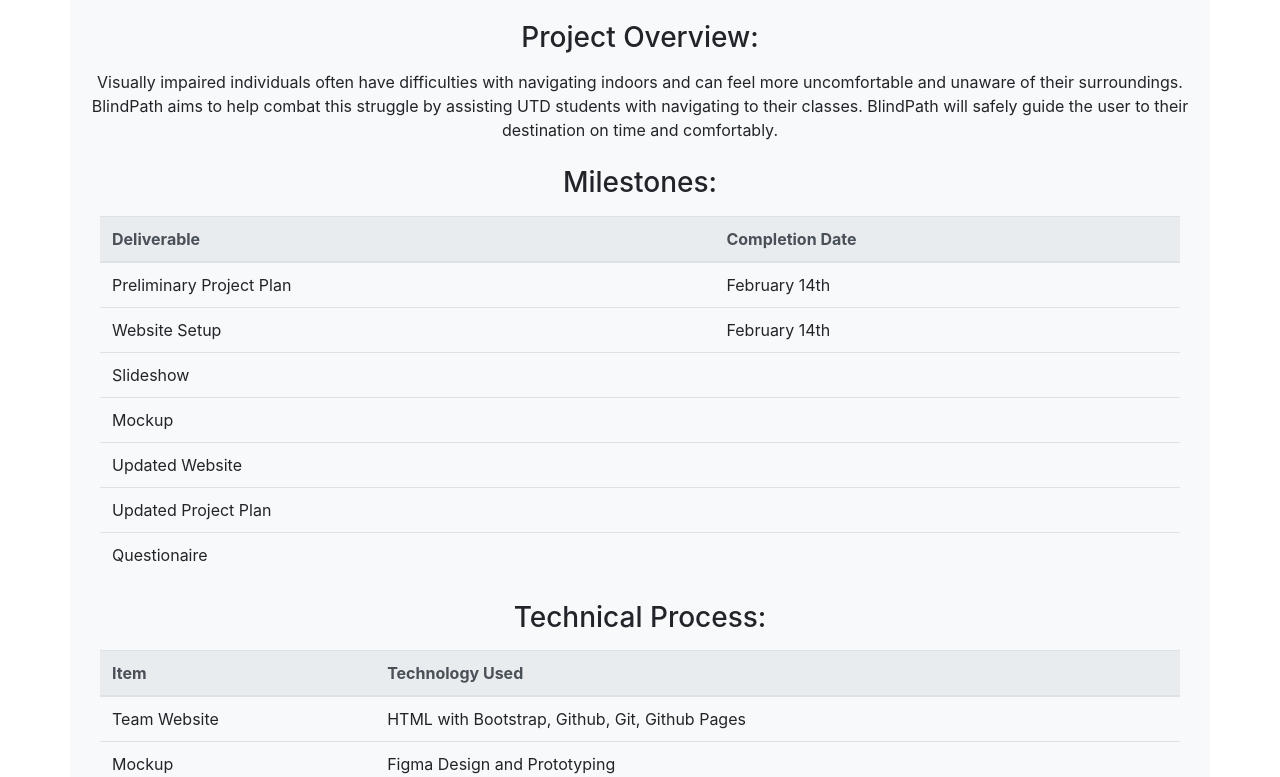
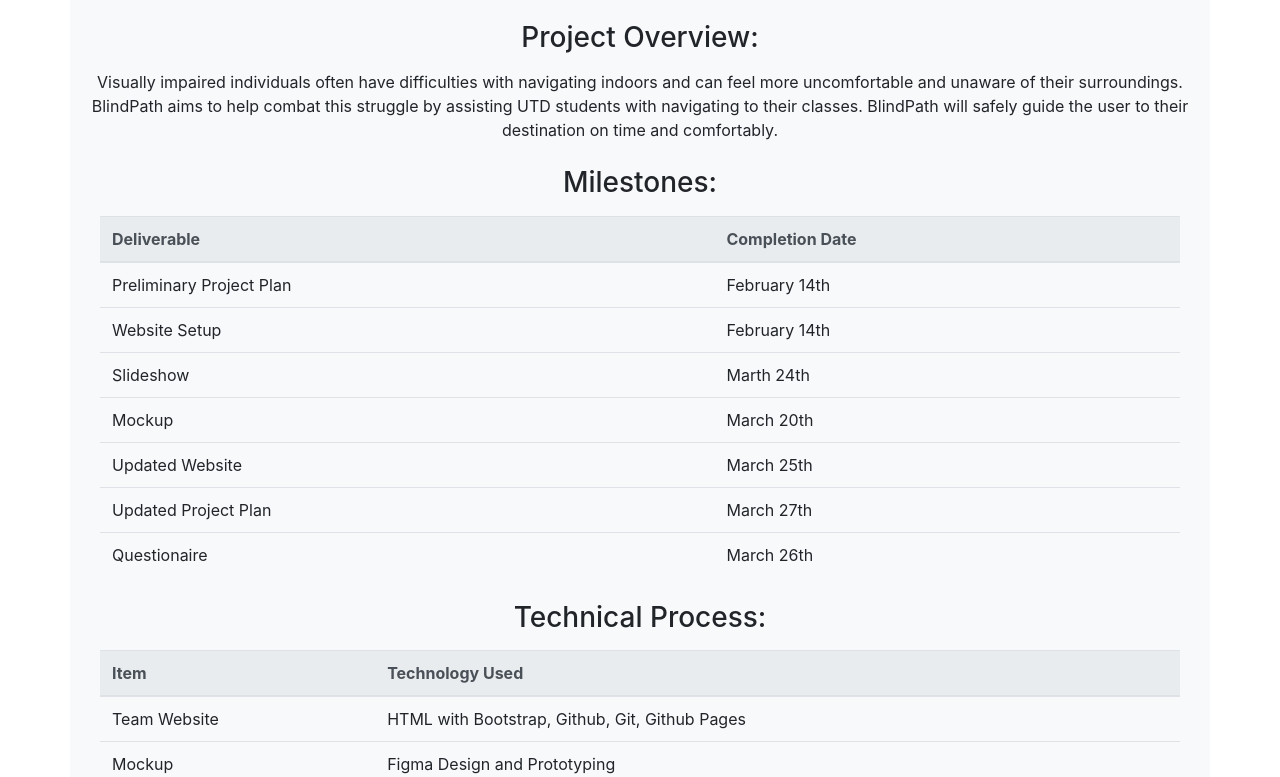
Before and after one commit to ClaraConner/requirementsteam, a plain HTML site: page index.html in a window 1280 px wide. Shown: the part 527-1304 px from the top of the page. Drawn offline with nearby package versions, Linux system fonts and the light colour scheme.

Commit message:
Update index.html
added dates to milestones

```diff
--- a/index.html
+++ b/index.html
@@ -76,23 +76,23 @@
                               </tr>
                               <tr>
                                 <td>Slideshow</td>
-                                <td></td>
+                                <td>Marth 24th</td>
                               </tr>
                               <tr>
                                 <td>Mockup</td>
-                                <td></td>
+                                <td>March 20th</td>
                               </tr>
                               <tr>
                                 <td>Updated Website</td>
-                                <td></td>
+                                <td>March 25th</td>
                               </tr>
                               <tr>
                                 <td>Updated Project Plan</td>
-                                <td></td>
+                                <td>March 27th</td>
                               </tr>
                               <tr>
                                 <td>Questionaire</td>
-                                <td></td>
+                                <td>March 26th</td>
                               </tr>
                             </tbody>
                           </table>
```
